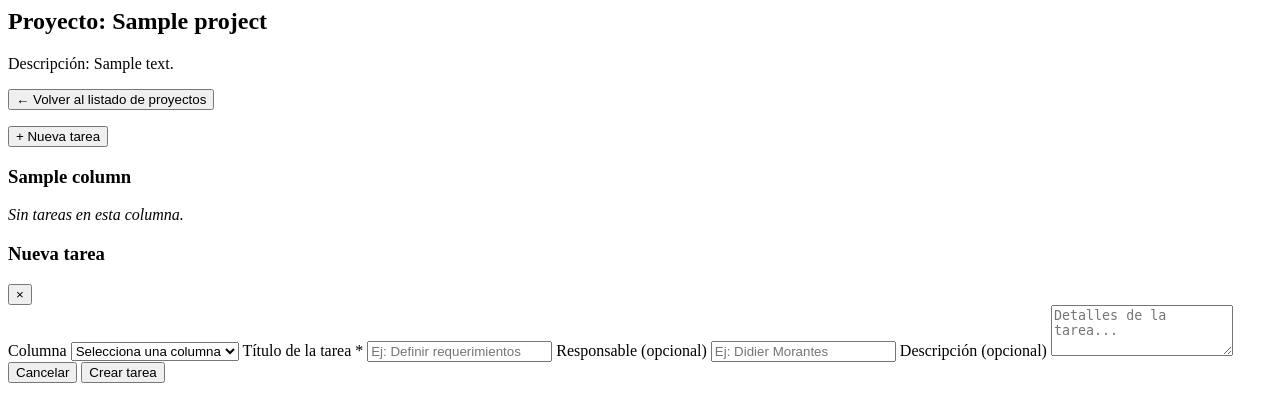
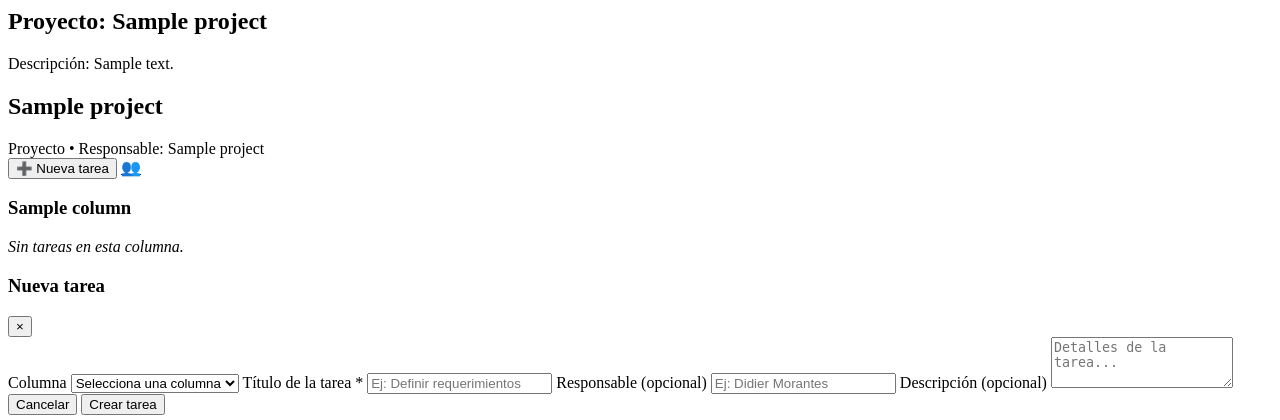
Before and after one commit to didiermorantes/kanban, a PHP site: template app/views/projects/show.php in a window 1280 px wide. Shown: the top 420 px of the page. Run offline with PHP 8.4, Linux system fonts and the light colour scheme; the template is opened without the code that fills it: most values are stand-ins (such as "Sample title", 1, 10 or a date in 2020); some libraries are stand-ins or nearby versions.

Commit message:
ajustes de bugs y de estilos

```diff
--- a/app/views/layout.php
+++ b/app/views/layout.php
@@ -778,6 +778,112 @@
 /* fin Grid responsive de proyectos */
 
 
+/* ESTILOS BOTONES DEL TABLERO */
+.project-actions {
+    display: flex;
+    align-items: center;
+    gap: 8px;              /* separación horizontal */
+    flex-wrap: wrap;       /* por si la pantalla es pequeña */
+    margin-bottom: 12px;
+}
+
+.project-actions a,
+.project-actions form {
+    margin: 0;
+}
+
+/* FIN ESTILOS BOTONES DEL TABLERO */
+
+
+
+
+/* NUEVOS ESTILOS BOTONES TABLERO */
+/* Header del tablero: título a la izquierda, acciones a la derecha */
+.board-header{
+  display:flex;
+  align-items:center;
+  justify-content:space-between;
+  gap:12px;
+  margin: 8px 0 14px;
+}
+
+.board-title h2{
+  margin:0;
+  line-height:1.2;
+}
+
+.board-subtitle{
+  display:flex;
+  align-items:center;
+  gap:8px;
+  margin-top:4px;
+  font-size: 13px;
+  opacity: .85;
+}
+
+.board-subtitle .dot{
+  opacity:.6;
+}
+
+.muted{ opacity:.7; }
+
+/* Acciones alineadas horizontalmente */
+.project-actions{
+  display:flex;
+  align-items:center;
+  justify-content:flex-end;
+  gap:8px;
+  flex-wrap:wrap; /* responsive */
+}
+
+/* Botones unificados */
+.btn{
+  display:inline-flex;
+  align-items:center;
+  justify-content:center;
+  gap:8px;
+  height:34px;              /* tamaño único */
+  padding: 0 12px;
+  border-radius: 12px;
+  border: 1px solid rgba(0,0,0,.12);
+  background: rgba(255,255,255,.9);
+  text-decoration:none;
+  cursor:pointer;
+  font-weight:600;
+  line-height: 1;
+  box-shadow: 0 1px 0 rgba(0,0,0,.03);
+  user-select:none;
+}
+
+.btn:active{ transform: translateY(1px); }
+
+/* Variantes */
+.btn-primary{
+  background: rgba(59,130,246,.12);
+  border-color: rgba(59,130,246,.28);
+}
+
+.btn-secondary{
+  background: rgba(255,255,255,.9);
+}
+
+.btn-danger{
+  background: rgba(248,113,113,.14);
+  border-color: rgba(248,113,113,.35);
+}
+
+/* En pantallas pequeñas, que baje bonito */
+@media (max-width: 720px){
+  .board-header{ align-items:flex-start; }
+  .project-actions{ justify-content:flex-start; }
+}
+
+/* Opcional: ocultar texto del botón primario en pantallas muy pequeñas */
+@media (max-width: 420px){
+  .btn-text{ display:none; }
+}
+
+/* FIN NUEVOS ESTILOS BOTONES TABLERO */
     </style>
 </head>
 <body>
--- a/app/views/projects/index.php
+++ b/app/views/projects/index.php
@@ -180,6 +180,7 @@
 </table>
 
 
+<!-- VERSION EN CARDS DEL TABLERO
 <h2>📁 Proyectos</h2>
 
 <div class="projects-grid">
@@ -259,3 +260,5 @@
     </div>
   <?php endforeach; ?>
 </div>
+
+  -->
--- a/app/views/projects/show.php
+++ b/app/views/projects/show.php
@@ -4,7 +4,8 @@
 <h2>Proyecto: <?= htmlspecialchars($project['name']) ?></h2>
 <p>Descripción: <?= nl2br(htmlspecialchars($project['description'] ?? '')) ?></p>
 
-<div class="d-inline-flex">
+<!-- ANTIGUA BOTONERA
+<div class="project-actions">
 
       <div>
           <p>
@@ -19,7 +20,6 @@
       </div>
 
 
-    <!-- Botón Nuevo Proyecto / Editar / Eliminar para owner y admin -->
     <?php if (in_array(Auth::role(), ['owner','admin'], true)): ?>
       <div>
         <a href="<?= BASE_URL ?>?controller=projects&action=report&id=<?= (int)$project['id'] ?>">
@@ -36,6 +36,47 @@
     <?php endif; ?>
 
 </div>
+
+    -->
+
+
+<div class="board-header">
+  <div class="board-title">
+    <h2><?= htmlspecialchars($project['name'] ?? 'Tablero') ?></h2>
+    <div class="board-subtitle">
+      <span class="muted">Proyecto</span>
+      <?php if (!empty($project['project_responsible_name'])): ?>
+        <span class="dot">•</span>
+        <span class="muted">Responsable: <?= htmlspecialchars($project['project_responsible_name']) ?></span>
+      <?php endif; ?>
+    </div>
+  </div>
+
+  <div class="project-actions">
+    <!-- Botón primario: Nueva tarea (abre modal) -->
+    <button type="button" class="btn btn-primary tip" data-tip="Crear tarea" id="openTaskModal">
+      ➕ <span class="btn-text">Nueva tarea</span>
+    </button>
+
+    <!-- Secundarios -->
+    <a class="btn btn-secondary tip" data-tip="Miembros del proyecto"
+       href="<?= BASE_URL ?>?controller=projects&action=members&id=<?= (int)$project['id'] ?>">👥</a>
+
+    <?php if (in_array(Auth::role(), ['owner','admin'], true)): ?>
+      <a class="btn btn-secondary tip" data-tip="Ver métricas"
+      href="<?= BASE_URL ?>?controller=projects&action=report&id=<?= (int)$project['id'] ?>">📊</a>
+      <a class="btn btn-secondary tip" data-tip="Editar proyecto"
+         href="<?= BASE_URL ?>?controller=projects&action=edit&id=<?= (int)$project['id'] ?>">✏️</a>
+
+      <a class="btn btn-danger tip" data-tip="Eliminar proyecto"
+         href="<?= BASE_URL ?>?controller=projects&action=destroy&id=<?= (int)$project['id'] ?>"
+         onclick="return confirm('¿Eliminar este proyecto?');">🗑️</a>
+    <?php endif; ?>
+  </div>
+</div>
+
+
+
 
 
 <div class="kanban-board" id="kanbanBoard" data-project-id="<?= (int)$project['id'] ?>">
```
Also changed, not shown: app/controllers/ProjectsController.php (+5 -2 lines), app/controllers/TasksController.php (+63 -10 lines), app/models/Task.php (+20 -15 lines), kanban_db.sql (+44 -15 lines).
